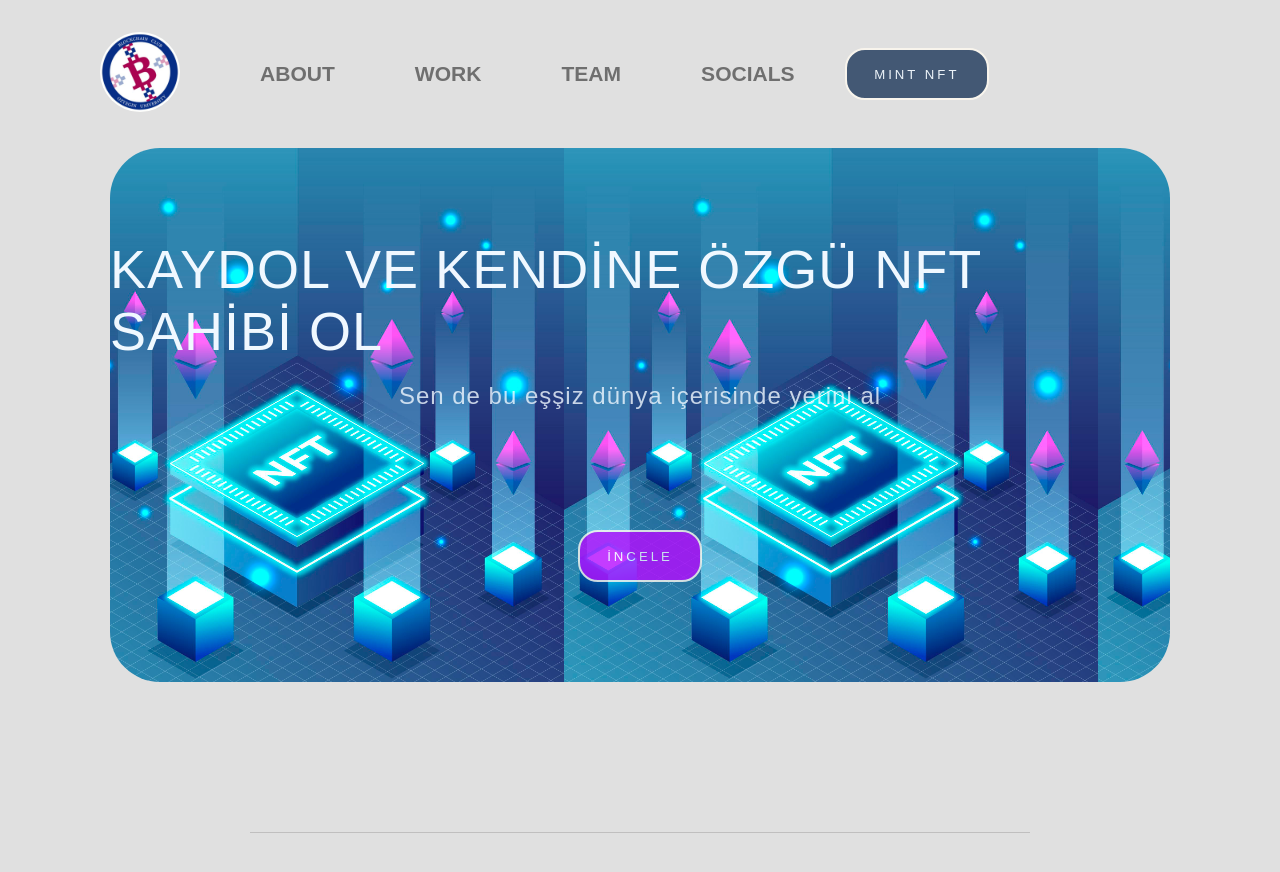
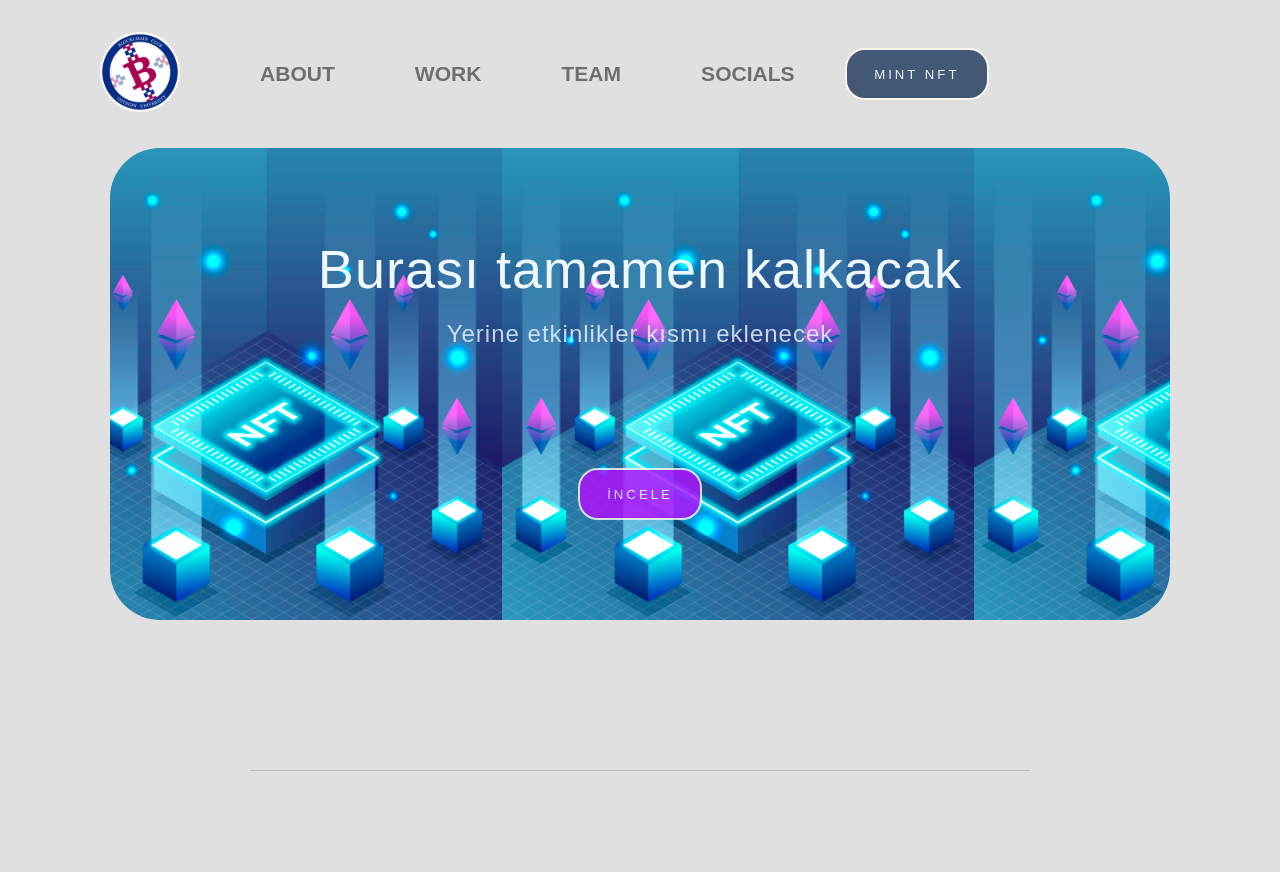
Before and after one commit to kXrock/ozu-blockchain-website, a React (Create React App) app: page / in a window 1280 px wide. Shown: the top 872 px of the page. Built offline with nearby package versions, Linux system fonts and the light colour scheme.

Commit message:
changed main part

```diff
--- a/src/components/Home_Page/Intro Header/Section.js
+++ b/src/components/Home_Page/Intro Header/Section.js
@@ -6,8 +6,8 @@ import Button from "../UI/Button";
 const Section = props => {
     return (
         <div className={classes.main_div}>
-            <span className={classes.main_title}>KAYDOL VE KENDİNE ÖZGÜ NFT SAHİBİ OL</span>
-            <span className={classes.subtitle}>Sen de bu eşşiz dünya içerisinde yerini al</span>
+            <span className={classes.main_title}>Burası tamamen kalkacak</span>
+            <span className={classes.subtitle}>Yerine etkinlikler kısmı eklenecek</span>
             <Button className={classes.button}>İncele</Button>
         </div>
     );
```
